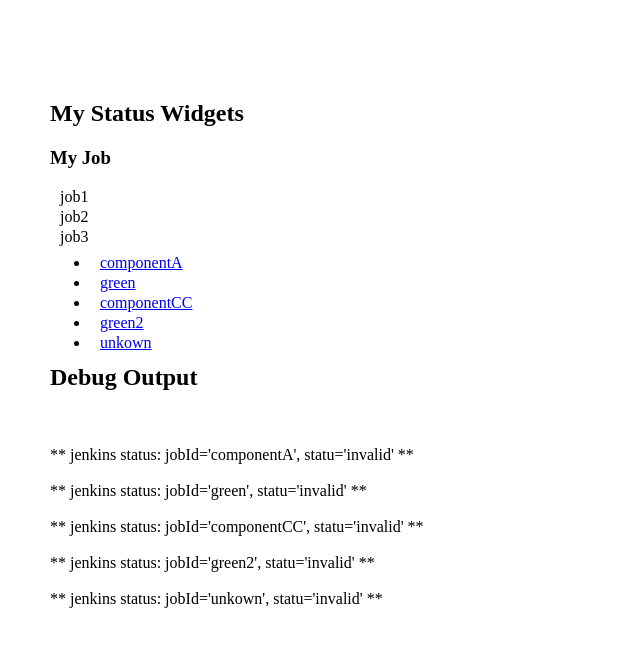
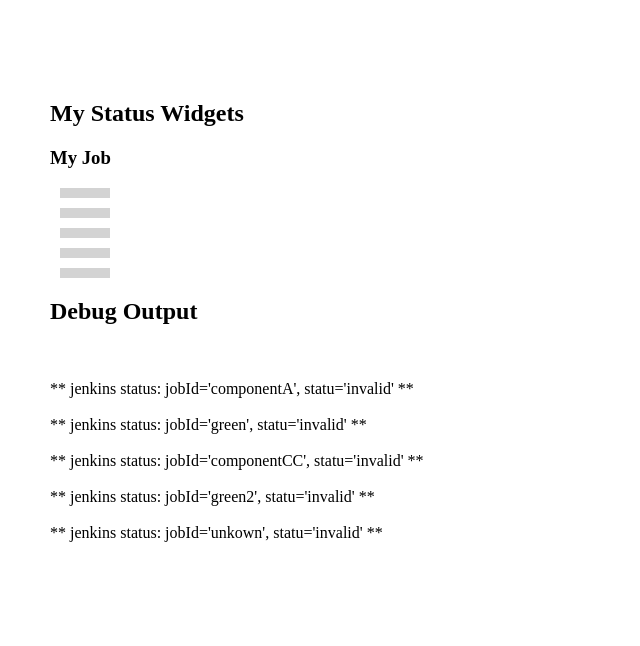
Before and after one commit to alexschwartz/jenkins-dashboard-trial, a plain HTML site: page index.html in a window 1280 px wide. Shown: the whole page, without its empty margins (0-640 px from the left). Drawn offline with nearby package versions, Linux system fonts and the light colour scheme.

Commit message:
reached milestone M1 - status updates are working

```diff
--- a/index.html
+++ b/index.html
@@ -25,23 +25,19 @@
 
 
 <h3>My Job</h3>
-<div class="jenkinsJobStatusWidget" id="job1">job1</div>
-<div class="jenkinsJobStatusWidget" id="job2a">job2</div>
-<div class="jenkinsJobStatusWidget" id="job3">job3</div>
 
 <div>
-<ul>
-    <li><a class="jenkinsJobLink" id="1"
-        href="http://localhost:8080/job/componentA">componentA</a></li>
-    <li><a class="jenkinsJobLink"
-        href="http://localhost:8080/job/green">green</a></li>
-    <li><a class="jenkinsJobLink"
-        href="http://localhost:8080/job/componentCC">componentCC</a></li>
-    <li><a class="jenkinsJobLink"
-        href="http://localhost:8080/job/green2">green2</a></li>
-    <li><a class="jenkinsJobLink"
-        href="http://localhost:8080/job/unkown">unkown</a></li>
-</ul>
+<a class="jenkinsJobLink" id="1"
+        href="http://localhost:8080/job/componentA">vvv</a>
+        <a class="jenkinsJobLink"
+        href="http://localhost:8080/job/green"></a>
+   <a class="jenkinsJobLink"
+        href="http://localhost:8080/job/componentCC"></a>
+    <a class="jenkinsJobLink"
+        href="http://localhost:8080/job/green2"></a>
+    <a class="jenkinsJobLink"
+        href="http://localhost:8080/job/unkown">vvv</a>
+
 </div>
 
 
--- a/jenstat.css
+++ b/jenstat.css
@@ -12,17 +12,21 @@
 }
 
 .status_unkown {
-     background: gray;
+     background: lightgray;
+}
+
+.status_invalid {
+     background: lightgray;
 }
 
 .jenkinsJobLinkBox {
     position: relative;
-    margin: 10px;
+    margin: 0px;
     padding: 0px;
-    min-width: 50px;
-    width: 50px;
-    max-width: 50px;
-    height: 10px;
+    min-width: 100px;
+    width: 100px;
+    max-width: 100px;
+    min-height: 20px;
 }
 
 .jenkinsJobStatusWidget {
--- a/jenstat.js
+++ b/jenstat.js
@@ -7,9 +7,9 @@ function getStatusFromJenkinsColorCode(jenkinsColorCode) {
           return "successful";
       case "red":
           return "failed";
-      case "blue_anim":
-      case "red_anim":
-      case "grey_anim":
+      case "blue_anime":
+      case "red_anime":
+      case "grey_anime":
           return"building";
       default:
           return "unkown";
@@ -33,13 +33,15 @@ function updateJenkinsStatus(jobId, jenkinsJobUrl, thisLink, status) {
 
 	$("#statusbar").append(" <br/><br/> ** jenkins status: jobId='" + jobId + "', statu='" + status + "' ** ");
 
-    //thisLink.text(' ');
+    thisLink.text(' ');
     //thisLink.remove('.jenkinsJobStatusWidget');
-    thisLink.wrapInner('<div class="jenkinsJobStatusWidget" />');
+	if (thisLink.children().size() == 0) {
+        thisLink.wrapInner('<div class="jenkinsJobStatusWidget" />');
+	}
 
     thisLink.attr('title', 'jenkins job ' + jobId + " (" + status + ")");
 
-    //thisLink.children('.jenkinsJobStatusWidget').attr('class', 'jenkinsJobStatusWidget jenkinsJobLink status_' + status);
+    thisLink.children().attr('class', 'jenkinsJobStatusWidget status_' + status);
 
 
 }
@@ -65,6 +67,7 @@ function retrieveJsonForJenkinsJobURL(jenkinsJobUrl, callbackSuccess, callbackFa
 }
 
 Array.prototype.last = function() {return this[this.length-1];}
+
 
 function updateAllJenkinsLinks() {
     $(".jenkinsJobLink").each(function(index) {
```
